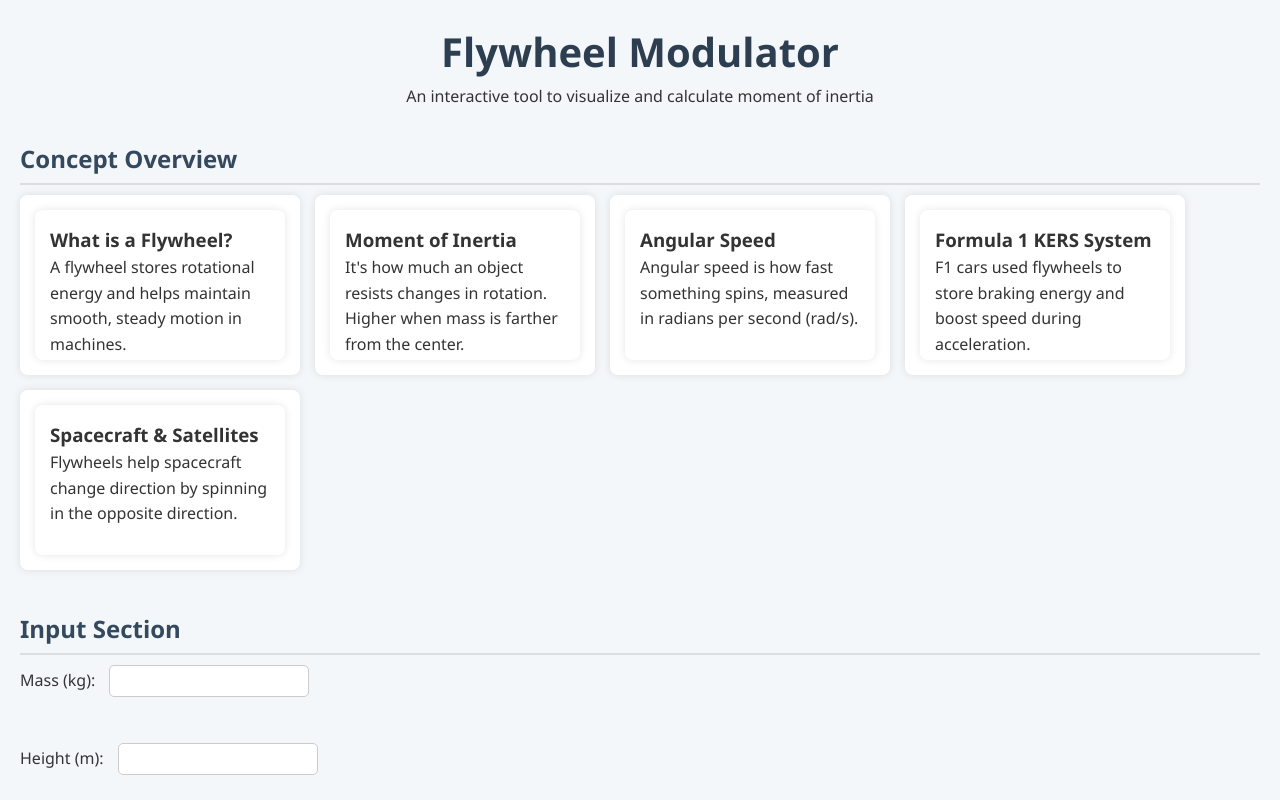
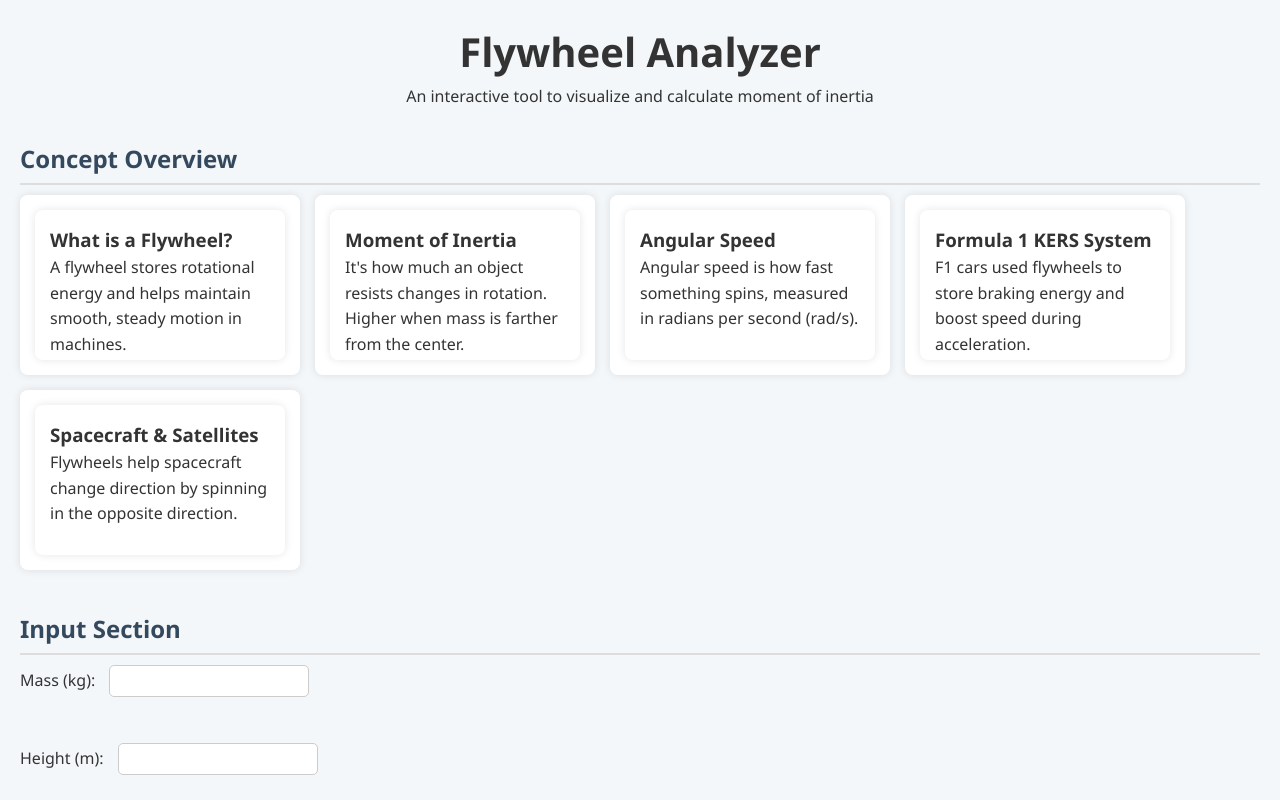
Before and after one commit to uroojzehraa/flywheel_analyzer, a plain HTML site: page index.html in a window 1280 px wide. Shown: the top 800 px of the page. Drawn offline with nearby package versions, Linux system fonts and the light colour scheme.

Commit message:
Add files via upload

```diff
--- a/index.html
+++ b/index.html
@@ -1,14 +1,17 @@
  <!DOCTYPE html>
 <html lang="en">
 <head>
+<title>Flywheel analyzer – Physics Calculator</title>
+<meta name="description" content="A professional web calculator to determine moment of inertia of a flywheel with visual simulation and physics concepts.">
+<meta name="keywords" content="flywheel, inertia, physics project, calculator, GitHub Pages, modulator, urooj zehra">
   <meta charset="UTF-8" />
-  <title>Flywheel Modulator</title>
+  <title>Flywheel analyzer</title>
   <link rel="stylesheet" href="style.css" />
   <script src="https://cdn.jsdelivr.net/npm/chart.js"></script>
 </head>
 <body>
   <header>
-    <h1>Flywheel Modulator</h1>
+    <h1 style="font size: 2.5rem; color: #333;">Flywheel Analyzer</h1>
     <p>An interactive tool to visualize and calculate moment of inertia</p>
 
   </header>
```
